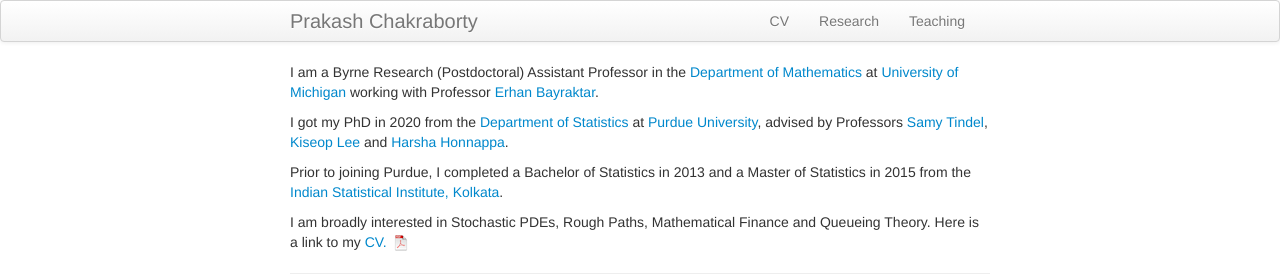
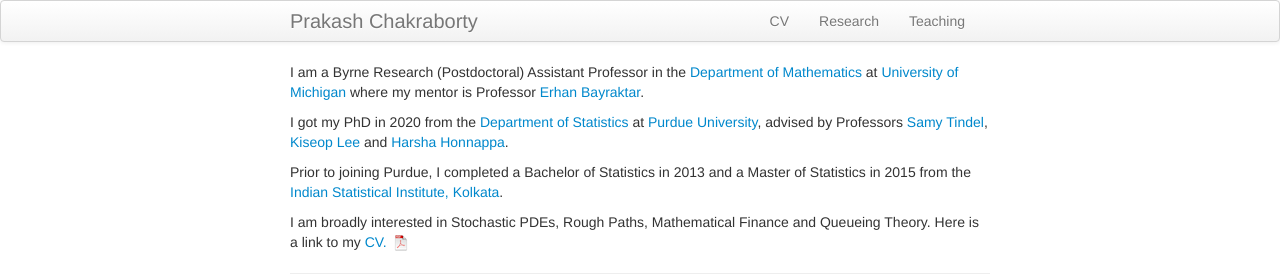
Before and after one commit to prakashchakraborty/prakashchakraborty.github.io, a Jekyll site: the page built from index.md, in a window 1280 px wide. Shown: the top 276 px of the page. Built offline with Jekyll 4.4.1, drawn with Linux system fonts in a browser that asks for light colours.

Commit message:
Update index.md

```diff
--- a/index.md
+++ b/index.md
@@ -5,7 +5,7 @@ description: Prakash Chakraborty is a Byrne Research Assistant Professor at Univ
 keywords: Prakash Chakraborty Purdue, Prakash, Chakraborty, University of Michigan, mathematical finance, applied probability, probability, stochastic processes, rough path theory, operations research, Erhan Bayraktar, Samy Tindel, Harsha Honnappa, Kiseop Lee
 ---
 
-I am a Byrne Research (Postdoctoral) Assistant Professor in the <a href="https://lsa.umich.edu/math">Department of Mathematics</a> at <a href="https://umich.edu">University of Michigan</a> working with Professor <a href="https://sites.lsa.umich.edu/erhan/">Erhan Bayraktar</a>.
+I am a Byrne Research (Postdoctoral) Assistant Professor in the <a href="https://lsa.umich.edu/math">Department of Mathematics</a> at <a href="https://umich.edu">University of Michigan</a> where my mentor is Professor <a href="https://sites.lsa.umich.edu/erhan/">Erhan Bayraktar</a>.
 
 I got my PhD in 2020 from the <a href="https://www.stat.purdue.edu/">Department of Statistics</a> at <a href="https://www.purdue.edu/">Purdue University</a>, advised by Professors <a href="https://www.math.purdue.edu/~stindel/">Samy Tindel</a>, <a href="https://www.stat.purdue.edu/~kiseop/">Kiseop Lee</a> and <a href="https://engineering.purdue.edu/SSL/about">Harsha Honnappa</a>.
 
```
